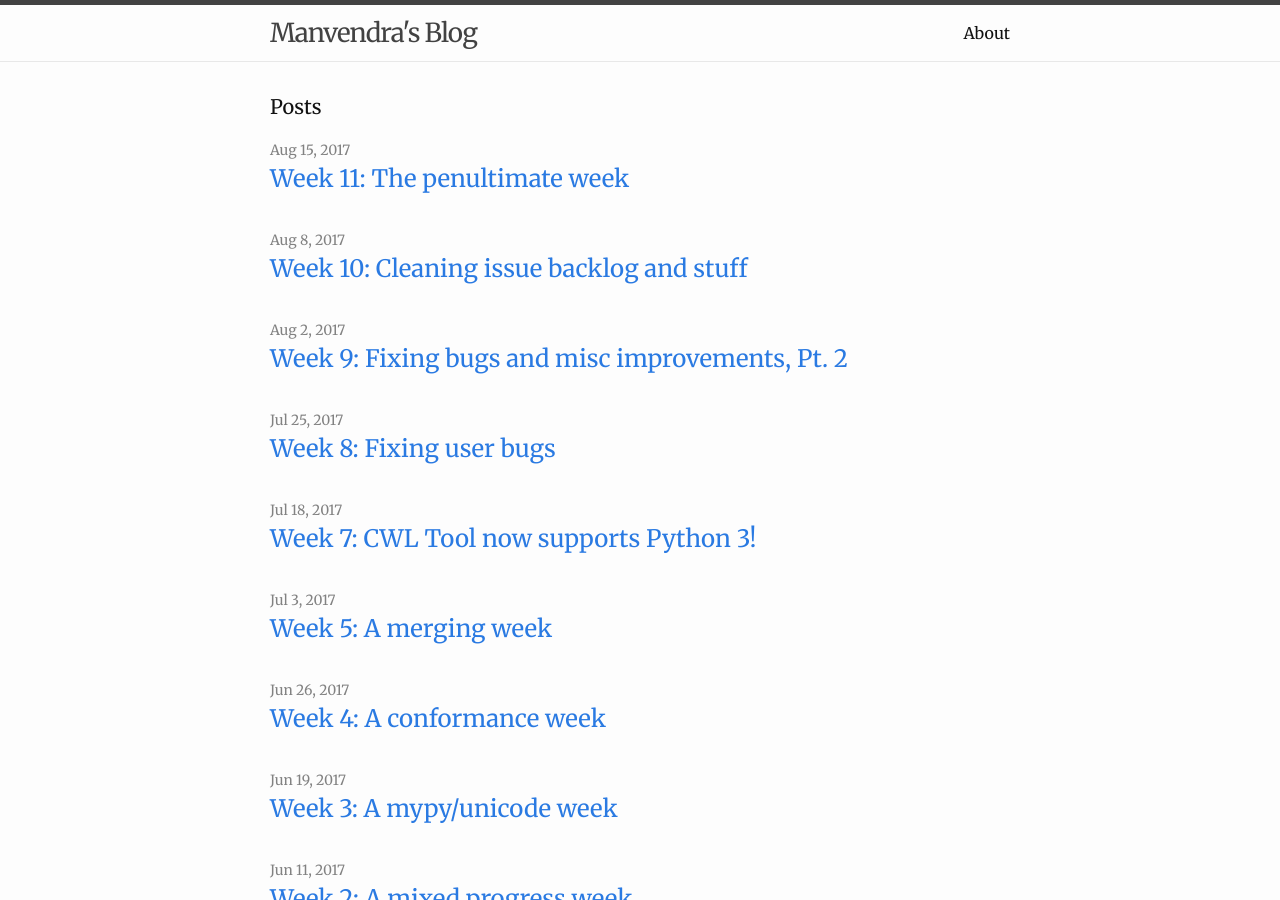
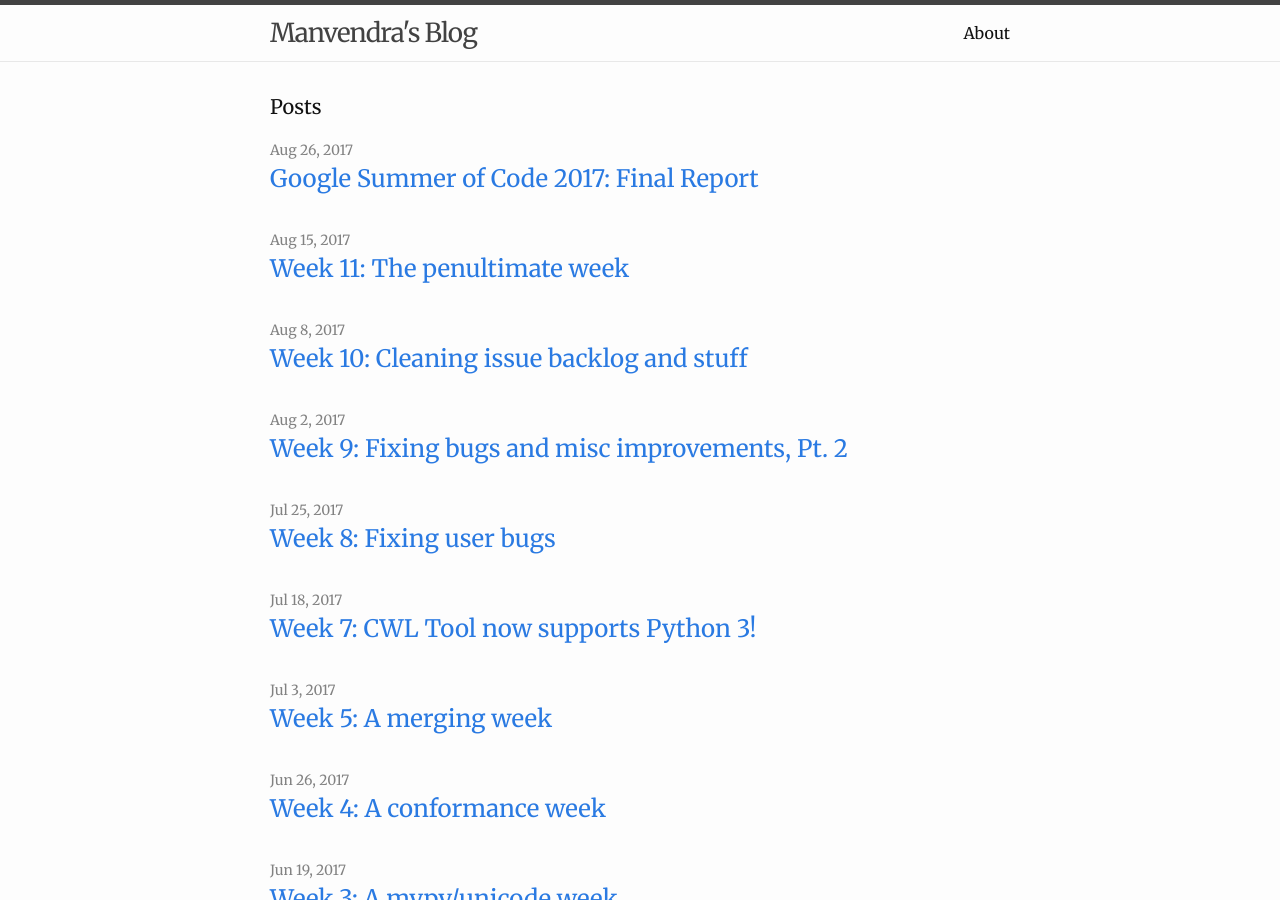
Before and after one commit to manu-chroma/blog, a Jekyll site: the page built from index.html, in a window 1280 px wide and 900 px high. Built offline with Jekyll 4.4.1, drawn with Linux system fonts in a browser that asks for light colours; part of the change alters nothing that is shown.

Commit message:
publish finale

````diff
--- a/_posts/2017-08-26-gsoc-output.md
+++ b/_posts/2017-08-26-gsoc-output.md
@@ -2,13 +2,10 @@
 layout: post
 title:  "Google Summer of Code 2017: Final Report"
 categories: GSoC '17
-published: false
+published: true
 ---
 
-This report was initially published as [a GitHub gist](https://gist.github.com/manu-chroma/8e10ea9fd728356a4363b5af1f0d8aaa)
-
-# Google Summer of Code 2017: Final Report
-by [Manvendra Singh](github.com/manu-chroma)
+**This report was initially published as [a GitHub gist](https://gist.github.com/manu-chroma/8e10ea9fd728356a4363b5af1f0d8aaa)**
 
 Hey everyone! I'm Manvendra, a Google Summer of Code '17 student developer. This summer, I worked on [Common Workflow Language Project](github.com/common-workflow-language/) which comes under [OBF Org](https://www.open-bio.org/wiki/Main_Page). This is a summary report on what I managed to do in the past three months.
 
@@ -79,7 +76,8 @@ Here's a list of my PR's which got merged during the coding period.
 ``` bash
 git log --author="Manvendra Singh" --oneline --shortstat
 ```
-| Repo         |     LOC ++ |  LOC -- |
+
+| Repo         |     LOC++ |  LOC-- |
 |--------------|------------|---------|
 | cwltool      |     6,731  |  9,469  |
 | schema_salad |     1,965  |  3,158  |
````
